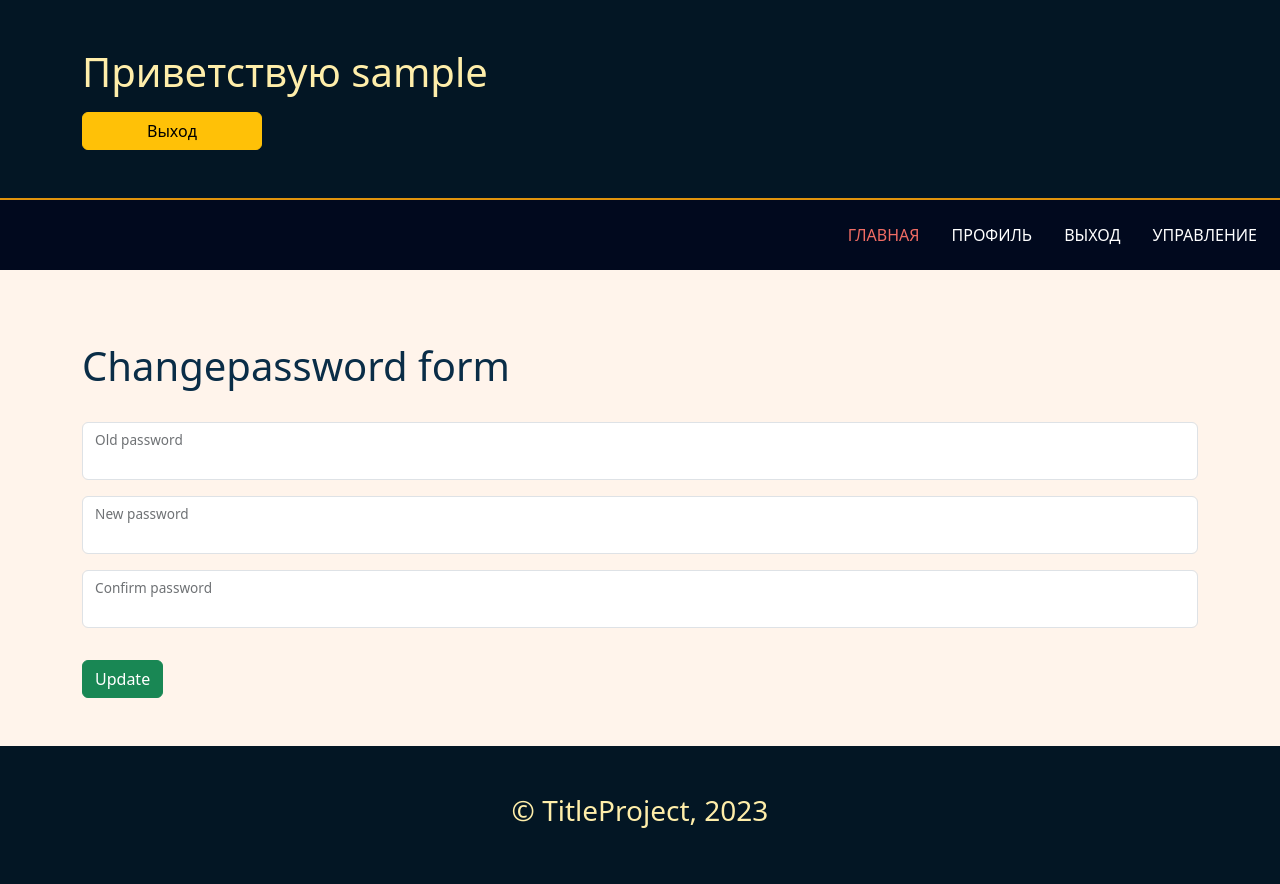
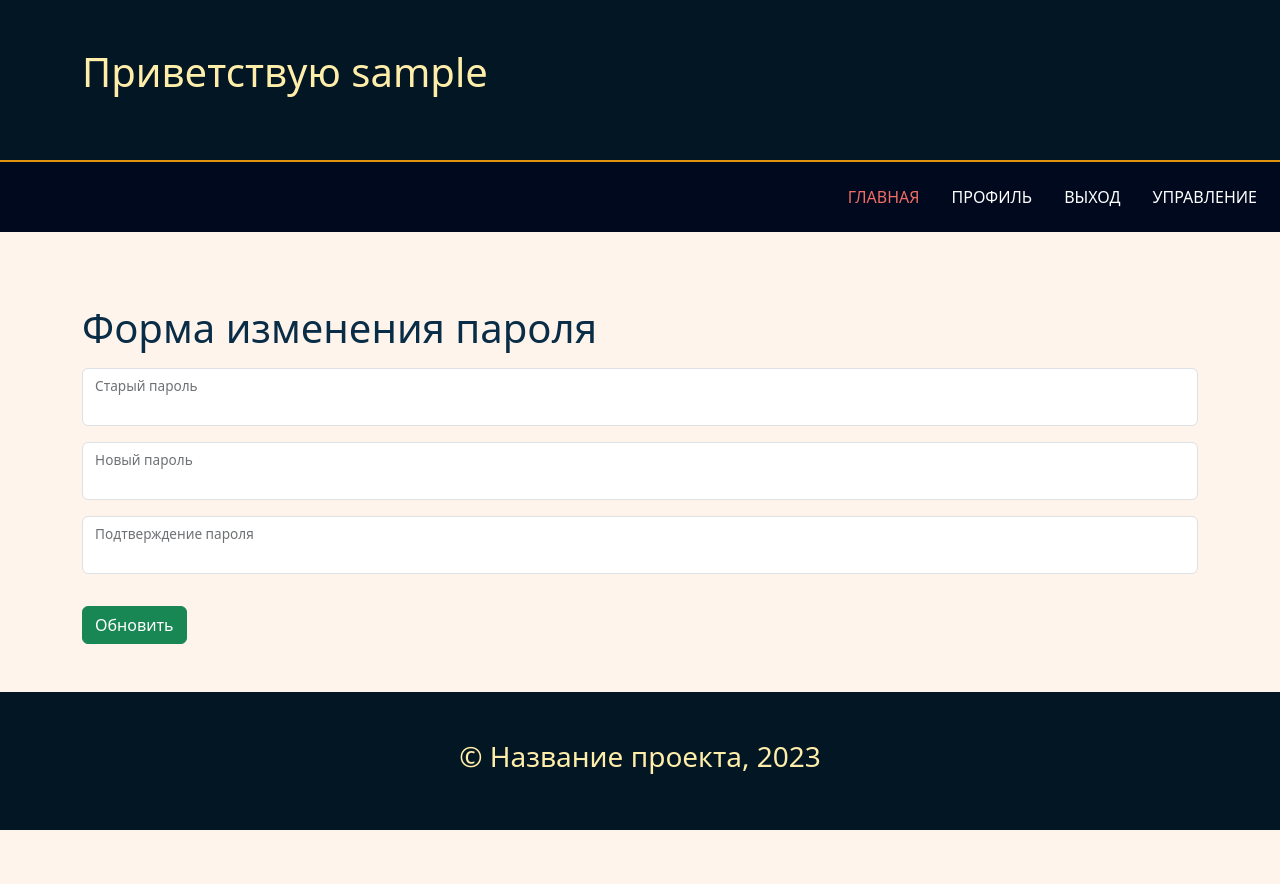
Before and after one commit to andreyshibaev/djangoproject, a Django app: page /account/changepassword/ in a window 1280 px wide. After the commit the page ends 830 px from the top, so only its background shows below. Run offline with Django 4.2, Linux system fonts and the light colour scheme; the visitor is signed in with stand-in values (Sample User, id 1).

Commit message:
update changepassword form

```diff
--- a/account/forms.py
+++ b/account/forms.py
@@ -1,14 +1,11 @@
 import uuid
 from datetime import timedelta
-
 from django.contrib.auth import get_user_model
 from django.utils.timezone import now
 
-from django.contrib.auth.forms import AuthenticationForm, UserCreationForm, UserChangeForm
+from django.contrib.auth.forms import AuthenticationForm, UserCreationForm, UserChangeForm, PasswordChangeForm
 from django import forms
-from account.models import User, EmailVerification
-
-from django.contrib.auth.views import PasswordChangeView
+from account.models import EmailVerification
 from django.core.exceptions import ValidationError
 
 
@@ -66,48 +63,35 @@ class UserRegisterForm(UserCreationForm):
 class ProfileForm(UserChangeForm):
     first_name = forms.CharField(widget=forms.TextInput(attrs={
         'class': 'form-control',
-        'placeholder': 'Username',
+        'placeholder': 'Пользователь',
         'required': False
     }))
     last_name = forms.CharField(widget=forms.TextInput(attrs={
         'class': 'form-control',
-        'placeholder': 'Surname',
+        'placeholder': 'Фамилия',
         'required': False
     }))
     username = forms.CharField(widget=forms.TextInput(attrs={
         'class': 'form-control',
-        'placeholder': 'Your login',
-        # 'readonly': True
+        'placeholder': 'Логин',
     }))
     email = forms.CharField(widget=forms.EmailInput(attrs={
         'class': 'form-control',
-        'placeholder': 'Your email',
-        # 'readonly': True
+        'placeholder': 'Почта',
     }))
     image = forms.ImageField(widget=forms.FileInput(attrs={
         'class': 'form-control',
-        'placeholder': 'Your photo',
+        'placeholder': 'Фото',
         'required': False,
     }))
 
     class Meta:
-        model = User
+        model = get_user_model()
         fields = ('username', 'first_name', 'last_name', 'email', 'image',)
 
 
-class ChangePasswordForm(PasswordChangeView):
-    # old_password = forms.CharField(widget=forms.PasswordInput(attrs={
-    #     'class': 'form-control',
-    #     'placeholder': 'Old password'
-    # }))
-    # new_password1 = forms.CharField(widget=forms.PasswordInput(attrs={
-    #     'class': 'form-control',
-    #     'placeholder': 'New password'
-    # }))
-    # new_password2 = forms.CharField(widget=forms.PasswordInput(attrs={
-    #     'class': 'form-control',
-    #     'placeholder': 'Confirm password'
-    # }))
-    class Meta:
-        model = User
-        fields = ('old_password', 'new_password1', 'new_password2',)
+class UserPasswordChangeForm(PasswordChangeForm):
+    old_password = forms.CharField(label="Старый пароль", widget=forms.PasswordInput(attrs={'class': 'form-control'}))
+    new_password1 = forms.CharField(label="Новый пароль", widget=forms.PasswordInput(attrs={'class': 'form-control'}))
+    new_password2 = forms.CharField(label="Подтверждение пароля",
+                                    widget=forms.PasswordInput(attrs={'class': 'form-control'}))
--- a/account/models.py
+++ b/account/models.py
@@ -5,19 +5,24 @@ from django.urls import reverse
 from django.conf import settings
 from django.utils.timezone import now
 
+
 class User(AbstractUser):
     image = models.ImageField(upload_to='image_user', null=True, blank=True)
     is_verified_email = models.BooleanField(default=False)
 
 
 class EmailVerification(models.Model):
-    code = models.UUIDField(unique=True)
-    user = models.ForeignKey(User, on_delete=models.CASCADE)
-    created = models.DateTimeField(auto_now_add=True)
-    expiration = models.DateTimeField()
+    code = models.UUIDField(verbose_name='код для подтверждения', unique=True)
+    user = models.ForeignKey(User, on_delete=models.CASCADE, verbose_name='пользователь')
+    created = models.DateTimeField(verbose_name='дата создания', auto_now_add=True)
+    expiration = models.DateTimeField(verbose_name='время истечения')
+
+    class Meta:
+        verbose_name = 'Активированная почта'
+        verbose_name_plural = 'Активированные почты'
 
     def __str__(self):
-        return f'EmailVerification object for {self.user.email}'
+        return f'Подтверждённая почта для {self.user.email}'
 
     def send_verification_email(self):
         link = reverse('account:emailverification', kwargs={'email': self.user.email, 'code': self.code})
@@ -34,5 +39,6 @@ class EmailVerification(models.Model):
             recipient_list=[self.user.email],
             fail_silently=False,
         )
+
     def is_expired(self):
         return True if now() >= self.expiration else False
--- a/account/templates/account/changepassword.html
+++ b/account/templates/account/changepassword.html
@@ -1,32 +1,27 @@
 {% extends 'base.html' %}
 
 {% block title %}
-  {{ title }}
+    {{ title }}
 {% endblock title %}
 
 {% block body %}
-    <div class="container">
-        <form method="post" class="py-5">
-            {% csrf_token %}
-            <fieldset class="form-group">
-                <legend class="mt-4 mb-4">
-                    <h1>Changepassword form</h1>
-                </legend>
-
-                <div class="form-floating mb-3">
-                    <input type="password" name="old_password" id="old_password" class="form-control">
-                    <label for="old_password">Old password</label>
-                </div>
-                <div class="form-floating mb-3">
-                    <input type="password" name="new_password1" id="new_password1" class="form-control">
-                    <label for="new_password1">New password</label>
-                </div>
-                <div class="form-floating mb-3">
-                    <input type="password" name="new_password2" id="new_password2" class="form-control">
-                    <label for="new_password2">Confirm password</label>
-                </div>
-            </fieldset>
-            <button type="submit" class="btn btn-success mt-3">Update</button>
-        </form>
+    <div class="container py-5">
+        <fieldset class="form-group">
+            <legend class="mt-4">
+                <h1>Форма изменения пароля</h1>
+            </legend>
+            <form method="post">
+                {% csrf_token %}
+                <div class="form-error">{{ form.non_field_errors }}</div>
+                {% for f in form %}
+                    <div class="form-floating mb-3">
+                        {{ f }}
+                        <label for="{{ f.id_for_label }}">{{ f.label }}</label>
+                    </div>
+                    <div class="form-error">{{ f.errors }}</div>
+                {% endfor %}
+                <button type="submit" class="btn btn-success mt-3">Обновить</button>
+            </form>
+        </fieldset>
     </div>
 {% endblock body %}
--- a/account/templates/account/login.html
+++ b/account/templates/account/login.html
@@ -7,8 +7,8 @@
 {% block body %}
     {% if user.is_authenticated %}
         <div class="container text-center">
-            <h1>Hello {{ user.username }}</h1>
-            <h2>You are already logged in</h2>
+            <h1>Приветствую {{ user.username }}</h1>
+            <h2>Вы уже вошли в систему</h2>
         </div>
 
     {% else %}
@@ -34,7 +34,7 @@
                 {% csrf_token %}
                 <input type="hidden" name="next" value="{{ next }}">
                 <fieldset class="form-group">
-                    <legend class="border-bottom mb-4">
+                    <legend class="mb-4">
                         <h1>Войти в аккаунт</h1>
                     </legend>
                     <div class="form-floating mb-3">
--- a/account/templates/account/register.html
+++ b/account/templates/account/register.html
@@ -7,8 +7,8 @@
 {% block body %}
     {% if user.is_authenticated %}
         <div class="container text-center">
-            <h1>Hello {{ user.username }}</h1>
-            <h2>You are already registered</h2>
+            <h1>Приветствую {{ user.username }}</h1>
+            <h2>Вы уже зарегистрированы</h2>
         </div>
 
     {% else %}
@@ -23,7 +23,7 @@
                 {% csrf_token %}
                 <input type="hidden" name="next" value="{{ next }}">
                 <fieldset class="form-group">
-                    <legend class="border-bottom mb-4">
+                    <legend class="mb-4">
                         <h1>Регистрация</h1>
                     </legend>
                 </fieldset>
--- a/account/urls.py
+++ b/account/urls.py
@@ -10,7 +10,7 @@ urlpatterns = [
     path('register/', views.RegisterUserView.as_view(), name='registerform'),
     path('profile/', login_required(views.ProfileUpdateView.as_view()), name='profileform'),
     path('profile/<int:user_id>/delete', views.del_profile_image, name='delphotouser'),
-    path('logout/',  LogoutView.as_view(), name='logoutform'),
+    path('logout/', LogoutView.as_view(), name='logoutform'),
     path('verify/<str:email>/<uuid:code>/', views.EmailVerificationView.as_view(), name='emailverification'),
-    path('changepassword/', views.ChangePasswordView.as_view(), name='changepassword'),
+    path('changepassword/', views.UserPasswordChange.as_view(), name='changepassword'),
 ]
--- a/account/views.py
+++ b/account/views.py
@@ -2,13 +2,13 @@ from django.contrib.auth import get_user_model
 from django.shortcuts import HttpResponseRedirect, redirect, get_object_or_404
 from account.forms import UserLoginForm, UserRegisterForm, ProfileForm
 from django.urls import reverse, reverse_lazy
-from account.forms import ChangePasswordForm
+from account.forms import UserPasswordChangeForm
 from django.contrib.messages.views import SuccessMessageMixin
 from common.views import TitleMixin
 from django.views.generic.base import TemplateView
 from django.views.generic.edit import CreateView, UpdateView
 from account.models import User, EmailVerification
-from django.contrib.auth.views import LoginView
+from django.contrib.auth.views import LoginView, PasswordChangeView
 from django.contrib.auth.decorators import login_required
 from django.contrib import messages
 
@@ -55,7 +55,8 @@ def del_profile_image(request, user_id):
     return redirect('homeapp:homeapp')
 
 
-class ChangePasswordView(TitleMixin, SuccessMessageMixin, ChangePasswordForm):
+class UserPasswordChange(TitleMixin, SuccessMessageMixin, PasswordChangeView):
+    form_class = UserPasswordChangeForm
     template_name = 'account/changepassword.html'
     success_message = 'Успешно изменили пароль'
     success_url = reverse_lazy('homeapp:homeapp')
--- a/djangoproject/urls.py
+++ b/djangoproject/urls.py
@@ -24,6 +24,9 @@ urlpatterns = [
     path('account/', include('account.urls', namespace='account')),
 ]
 
+admin.site.site_header = 'Панель управления сайтом'
+admin.site.index_title = 'Стартер для Django проектов'
+
 if settings.DEBUG:
     # import mimetypes
     # mimetypes.add_type("application/javascript", ".js", True)
--- a/templates/_inc/_footer.html
+++ b/templates/_inc/_footer.html
@@ -1,5 +1,5 @@
 <footer class="py-5">
 <div class="container">
-  <h3 class="text-center">&#169; TitleProject, 2023</h3>
+  <h3 class="text-center">&#169; Название проекта, {% now "Y" %}</h3>
 </div>
 </footer>
--- a/templates/_inc/_header.html
+++ b/templates/_inc/_header.html
@@ -2,12 +2,6 @@
   <div class="container">
     {% if user.is_authenticated %}
       <h1 class="mb-3">Приветствую {{ user.username }}</h1>
-      <div class="logout_button">
-      <form action="{% url 'account:logoutform' %}" method="post">
-        {% csrf_token %}
-        <button type="submit" class="btn btn-warning text-center" style="width:180px;">Выход</button>
-      </form>
-      </div>
       {% else %}
     <h1 class="text-center">Стартер для Django проектов</h1>
     {% endif %}
```
Also changed, not shown: account/templates/account/profile.html (indentation only).
